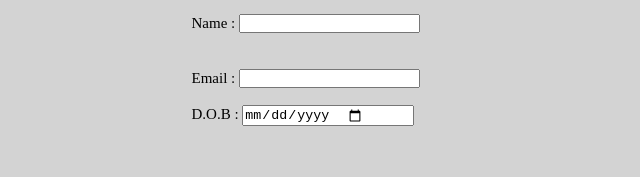
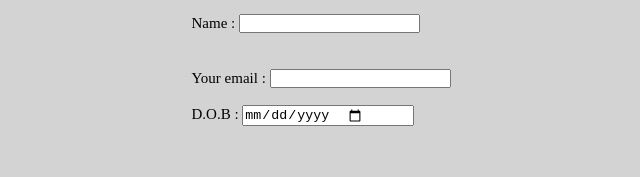
Before and after one commit to dadejumo82-svg/demo9, a plain HTML site: page index.html in a window 1280 px wide. Shown: the part 175-352 px from the top of the page, 311-951 px from the left. Drawn offline with Linux system fonts and the light colour scheme.

Commit message:
Your email

```diff
--- a/index.html
+++ b/index.html
@@ -36,7 +36,7 @@
             </div>
     <br><br>
     <div class="profile">
-   <label for="email">Email :</label>
+   <label for="email"> Your email :</label>
      <input type="email" id="email" name="email-address">
     <br><br>
     </div>
```
